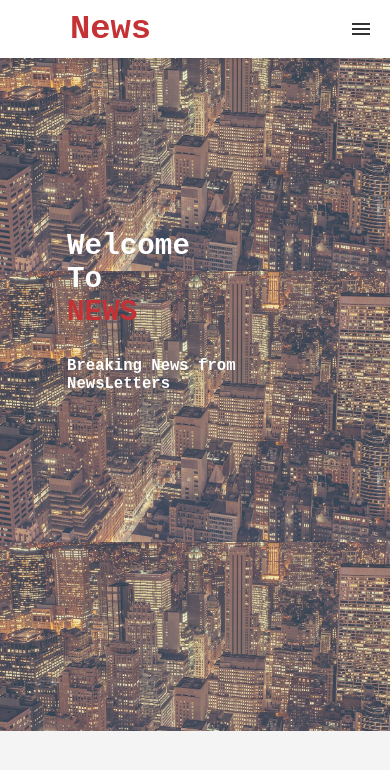
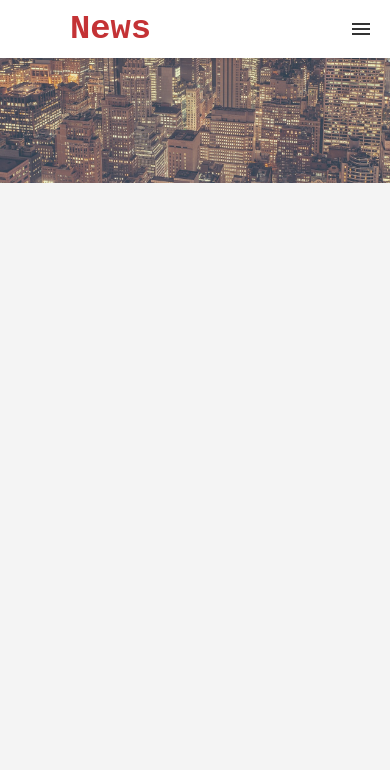
Before and after one commit to fuldenbeytur/fuldenbeytur.github.io, a website: page NewsWebsite/index.html in a window 390 px wide. Drawn offline with nearby package versions, Linux system fonts and the light colour scheme; no server answers.

Commit message:
Update style.css

```diff
--- a/NewsWebsite/css/style.css
+++ b/NewsWebsite/css/style.css
@@ -3,6 +3,7 @@ body {
 	margin-top: 0px;
 	background-color: #f4f4f4;
 	font-family: monospace;
+	overflow-x: hidden;
 }
 
 
@@ -163,14 +164,16 @@ a {
 /*-----opening page--------*/
 
 #homePage {
-	width: 85%;
-	height: 80vh;
+	width: 100%;
+	height: auto;
 	display: inline-flex;
 	padding-top: 10%;
+	padding-bottom: 7%;
 	padding-left: 15%;
 	font-size: 1.5em;
 	font-family: monospace;
 	position: relative;
+	box-sizing: border-box;
 
 
 }
@@ -178,8 +181,7 @@ a {
 #homePage::after {
 	content: "";
 	background-image: url(../images/newsimage3.jpg);
-	background-size:contain;
-/*	background-repeat: repeat;*/
+	background-size: 100%;
 	opacity: 0.8;
 	top: 0;
 	left: 0;
@@ -203,31 +205,53 @@ a {
 	color: white;
 }
 
-/*
-#twitter-timeline {
-	width: 100px;
-}
-*/
+
 
 @media (max-width: 48em) {
 	#homePage {
-		padding-top: 10%;
-		padding-left: 10%;
-		width: 94%;
-		height: 82vh;
+		padding-top: 40%;
+		padding-left: %;
 
 	}
 
 	#homePage h1 {
 		font-size: 1.5em;
-		padding-top: 68%;
-		padding-left: 10%;
-		width: 15%;
+		margin-top: -94%;
+		margin-left: -160%;
+		font-size: 2em;
 
 	}
 
 	#homePage h2 {
-		padding-left: 10%;
+		font-size: 1.5em;
+		margin-top: -10%;
+		margin-left: -160%;
+		font-size: 1.1em;
+	}
+
+
+}
+
+@media (max-width: 22em) {
+	#homePage {
+		padding-top: 50%;
+
+	}
+
+	#homePage h1 {
+		font-size: 1.8em;
+		margin-top: -90%;
+		margin-left: -160%;
+
+
+
+
+	}
+
+	#homePage h2 {
+		font-size: 1.7em;
+		margin-top: -10%;
+		margin-left: -160%;
 		font-size: 0.8em;
 	}
 
```
